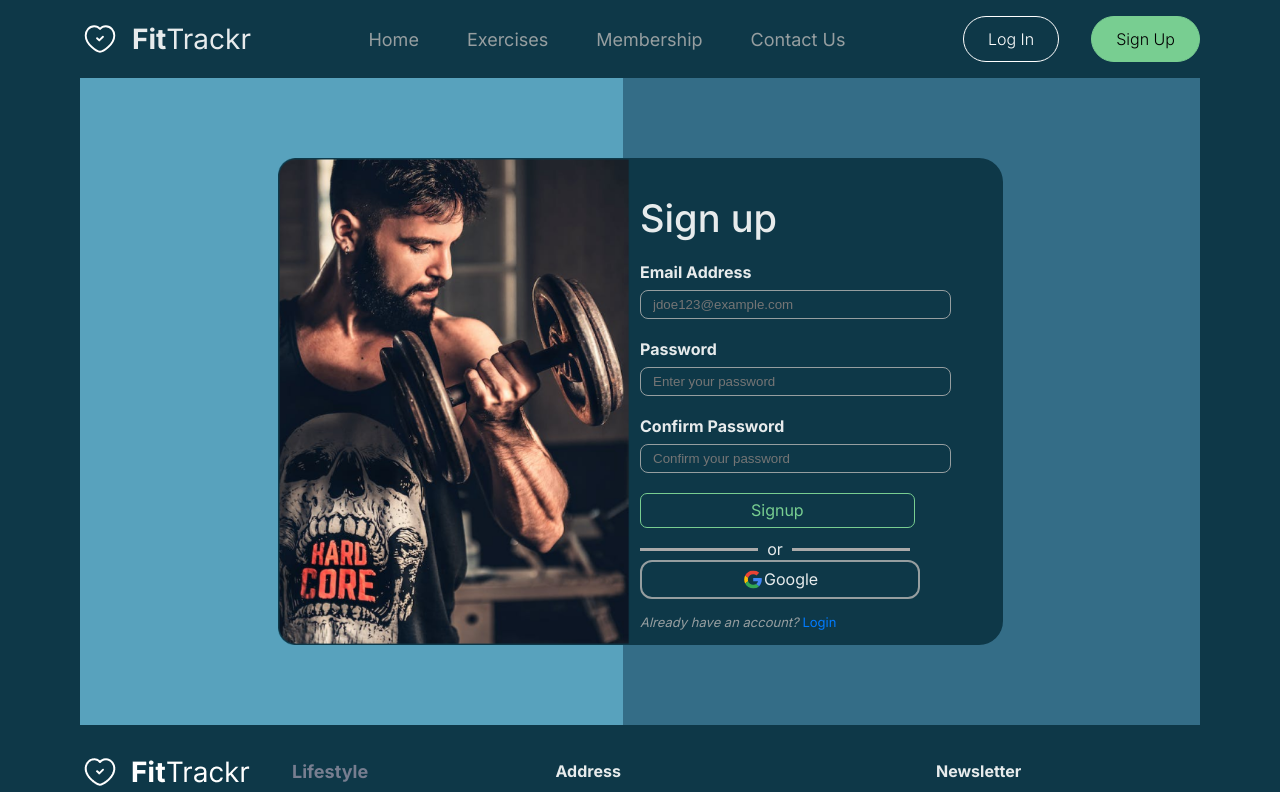
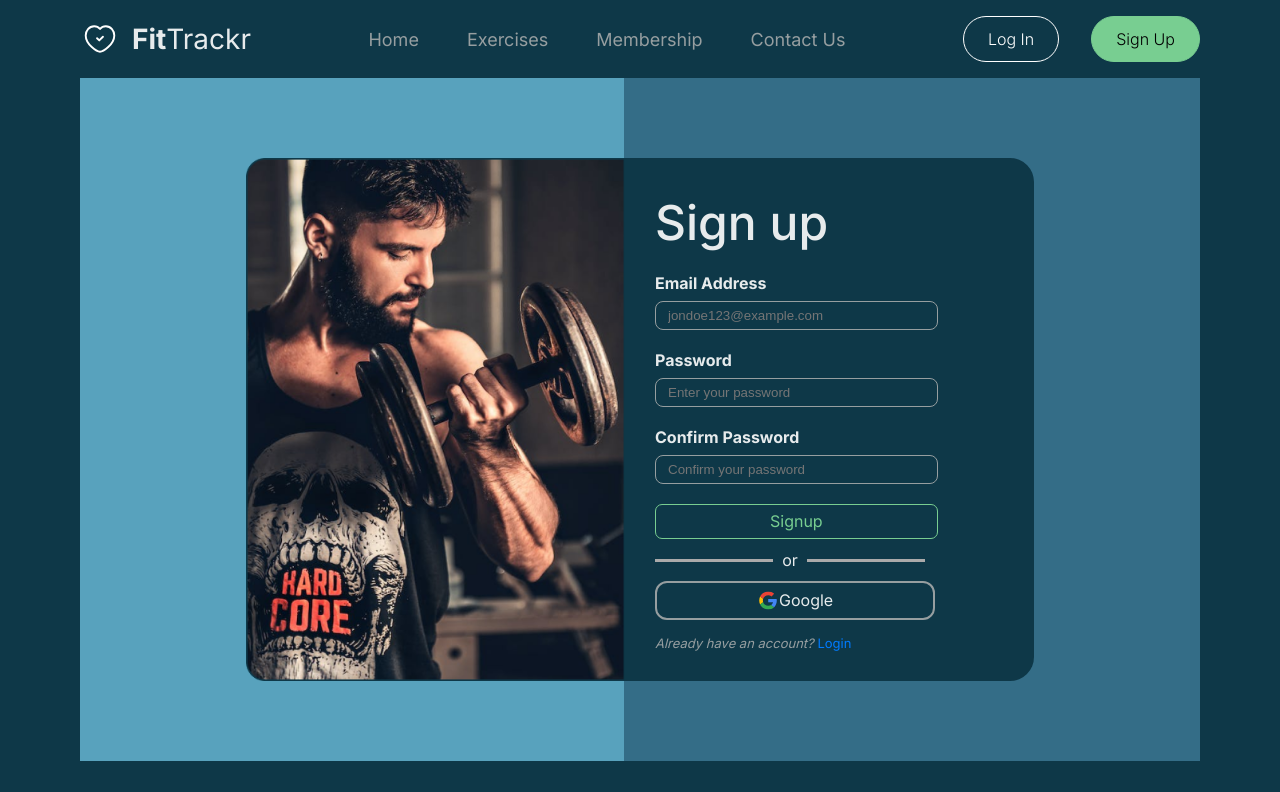
Before and after one commit to Ase020/fitTrackr-client, a React (Vite) app: page /signup in a window 1280 px wide. Shown: the top 792 px of the page. Built offline with nearby package versions, Linux system fonts and the light colour scheme; a web font is replaced by a local one.

Commit message:
Build status complete

```diff
--- a/src/pages/signup/Signup.jsx
+++ b/src/pages/signup/Signup.jsx
@@ -6,30 +6,31 @@ const Signup = () => {
   return (
     <div className="signup-container">
       <div className="signup-wrapper">
-        <div className="image-container">
+        <div className="image-container-wrapper">
           <img
             src={signUp}
             alt="Signup-image"
             className="signup-image-container-image"
           />
         </div>
-
-        <div className="form-container">
+        <div className="form-for-container">
           <h2>Sign up</h2>
           <form>
-            <div className="form-group">
+            <div className="forms-group">
               <label htmlFor="email">Email Address</label>
               <input
+                className="this-input"
                 type="email"
                 id="email"
                 name="email"
-                placeholder="jdoe123@example.com"
+                placeholder="jondoe123@example.com"
                 required
               />
             </div>
-            <div className="form-group">
+            <div className="forms-group">
               <label htmlFor="password">Password</label>
               <input
+                className="this-input"
                 type="password"
                 id="password"
                 name="password"
@@ -37,9 +38,10 @@ const Signup = () => {
                 required
               />
             </div>
-            <div className="form-group">
+            <div className="forms-group">
               <label htmlFor="confirmPassword">Confirm Password</label>
               <input
+                className="this-input"
                 type="password"
                 id="confirmPassword"
                 name="confirmPassword"
@@ -47,7 +49,7 @@ const Signup = () => {
                 required
               />
             </div>
-            <button type="submit">Signup</button>
+            <button className="submit-button" type="submit">Signup</button>
           </form>
           <div id="or">or</div>
           <div className="google-signup">
--- a/src/pages/signup/signup.css
+++ b/src/pages/signup/signup.css
@@ -10,7 +10,7 @@
     content: "";
     position: absolute;
     top: 0;
-    width: 51.53%;
+    width: 51.43%;
     height: 100%;
 }
 
@@ -49,7 +49,7 @@
     z-index: -1;
 }
 
-.image-container {
+.image-container-wrapper {
     border-radius: 24px 0px 0px 24px;
     flex: 1;
     display: flex;
@@ -63,7 +63,7 @@
     object-fit: contain;
 }
 
-.form-container {
+.form-for-container {
     flex: 1;
     display: flex;
     flex-direction: column;
@@ -72,7 +72,7 @@
     padding-left: 30px;
 }
 
-.form-group {
+.forms-group {
     display: flex;
     flex-direction: column;
     align-items: flex-start;
@@ -84,7 +84,7 @@ label {
     font-weight: bold;
 }
 
-.form-container h2:first-of-type {
+.form-for-container h2:first-of-type {
     color: var(--neutral-100, #E7EBEC);
     font-size: 48px;
     font-style: normal;
@@ -92,40 +92,42 @@ label {
     line-height: 145.023%;
 }
 
-input {
+.this-input {
     display: flex;
-    width: 272px;
-    padding: 6px 120px 6px 12px;
+    width: 100%;
+    padding: 6px 12px;
     justify-content: center;
     align-items: center;
-    gap: 10px;
     background-color: #0e3848;
+    transition: background-color 0.4s ease-in-out;
     border-radius: 8px;
     border: 1px solid var(--neutral-400, #969ea0);
+    box-sizing: border-box;
 }
 
-input:focus {
+.this-input:focus,
+.this-input:not(:placeholder-shown) {
     background-color: #fff;
 }
 
-button {
+
+.submit-button {
     color: #78ce91;
     background-color: #0e3848;
-    font-family: Inter;
     font-size: 16px;
     font-style: normal;
     font-weight: 400;
     line-height: 145.023%;
     display: flex;
     justify-content: center;
-    padding: 5px 110px;
+    padding: 5px 114px;
     align-items: center;
     gap: 24px;
     border-radius: 7px;
     border: 1px solid var(--signup-color, #78ce91);
 }
 
-button:hover {
+.submit-button:hover {
     color: #fff;
     background-color: #28bb7b;
     transition: all 0.5s ease-in;
@@ -138,15 +140,15 @@ button:hover {
     width: 270px;
     height: 12px;
     top: 5px;
-    line-height: 2.5px;
+    line-height: 1px;
     text-align: center;
 }
 
 #or::before,
 #or::after {
     position: absolute;
-    width: 118px;
-    height: 2px;
+    width: 120px;
+    height: 1px;
     background-color: #aaa;
     content: '';
 }
@@ -166,7 +168,6 @@ button:hover {
     background-color: #0e3848;
     border-radius: 12px;
     border: 2px solid var(--neutral-400, #969EA0);/*not sure abut this*/
-
 }
 
 .google-signup p:first-of-type {
```
